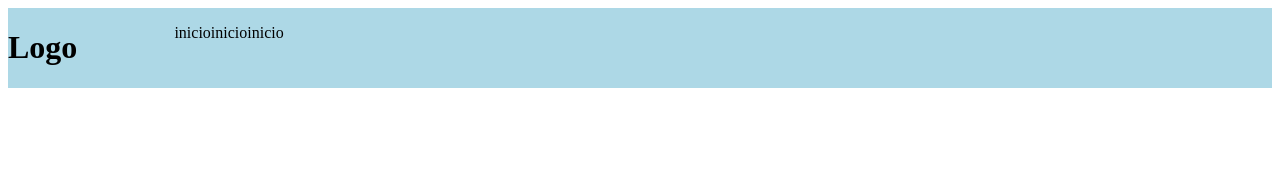
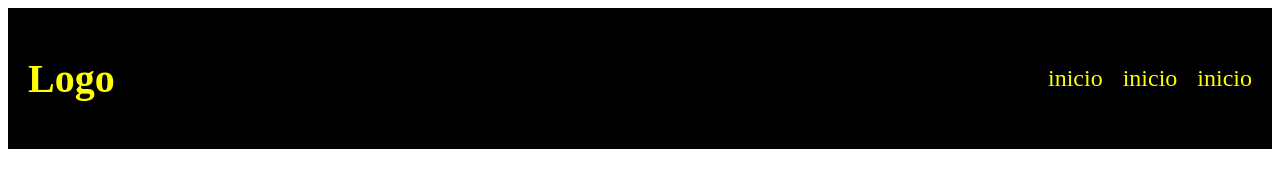
Before and after one commit to carolina-kordon/sass, a website: page index.html in a window 1280 px wide. Drawn offline with Linux system fonts and the light colour scheme.

Commit message:
segunda practica sass

```diff
--- a/index.html
+++ b/index.html
@@ -10,7 +10,7 @@
     <header>
         <h1>Logo</h1>
         <nav>
-            <ul>
+            <ul class="navbar">
                 <li><a href= ""> inicio</a></li>
                 <li><a href= ""> inicio</a></li>
                 <li><a href= ""> inicio</a></li>
--- /dev/null
+++ b/scss/base/_reset.scss
@@ -0,0 +1,5 @@
+*{
+    margin: 0;
+    padding: 0;
+    box-sizing: border-box;
+}
--- /dev/null
+++ b/scss/components/_cards.scss
@@ -0,0 +1,4 @@
+.card{
+    width: 300px;
+    height: 350px;
+}
--- a/scss/style.scss
+++ b/scss/style.scss
@@ -18,24 +18,65 @@ LO PRIMERO QUE TENGO QUE HACER ANTES DE ESCRIBIR CÓDIGO ES => npm run watch-css
 npm init
 npm install -g sass
 sass --watch rutaSCSS rutaCSS**/
+/*
+una variable es un espacio de memoria reservada,
+la cual va a alojar un tipo de dato,
+y ese dato en ESTE CASO se puede modificar
+tipo de datos en formato valor;
+**/
+/*variables**/
+$background-color: black;
+$color-fuente: yellow;
+
+/* mapas
+conjunto de propiedades iguales que podemos
+agrupar dentro de una coleccion
+
+creacion
+
+$nombre(
+    llave1:valor1,
+    llave2:valor2,
+);
+para llamarla ponemos donde iria el valor
+map-get ($nombre, llave)
+**/
+$colores:(
+    fondo: black,
+    letras: yellow,
+    hover: rgb(117, 30, 216),
+    letrasSecundarias: blue
+);
+$fuentes:(
+    titulos: 40px,
+    titulosSecundarios: 36px,
+);
 header{
-    background-color: lightblue;
-    width: 100%;
+    background-color: map-get($colores, fondo);
     display:flex;
+    justify-content: space-between;
+    align-items: center;
+    padding: 20px;
     h1{
-        width:10%;
+        font-size: 40px;
+        color: map-get($colores, letras);
     }
-    nav{
-        width: 90%;
-        ul{
-            display: flex;
-            list-style: none;
-            li{
-                a{
-                    text-decoration: none;
-                    color: black;
-                }
+
+}
+/**corresponde a mi barra de navegacion**/
+.navbar{
+        display: flex;
+        list-style: none;
+        font-size: 24px;
+        gap: 20px;
+        li{
+            a{
+                text-decoration: none;
+                color: map-get($colores, letras);
+            &:hover{
+                color: map-get($colores, hover);
             }
         }
     }
 }
+/**partials**/
```
Also changed, not shown: package.json (+189 -2 lines), css/style.css, scss/components/_bootstrap.scss (added).
